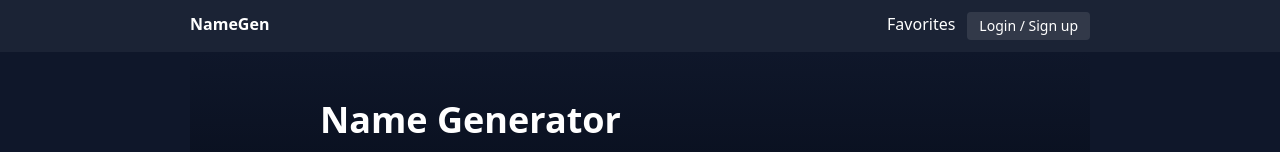
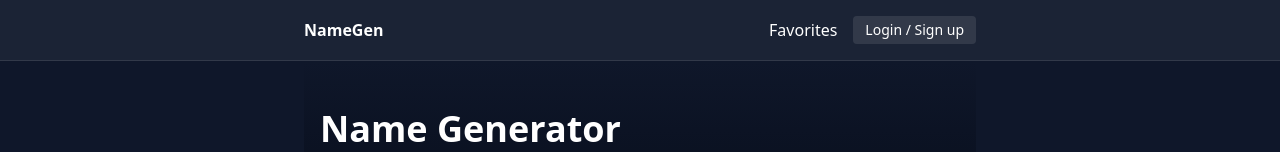
Before and after one commit to wyncole69/namegen-site, a Next.js app: page / in a window 1280 px wide. Shown: the top 152 px of the page. Built offline with nearby package versions, Linux system fonts and the light colour scheme; no server answers.

Commit message:
Update layout.tsx

```diff
--- a/app/layout.tsx
+++ b/app/layout.tsx
@@ -12,16 +12,19 @@ export default function RootLayout({ children }: { children: React.ReactNode })
   return (
     <html lang="en">
       <body>
-        <div style={{ padding: "12px 16px", background: "rgba(255,255,255,0.05)" }}>
-          <div style={{ display: "flex", justifyContent: "space-between", maxWidth: 900, margin: "0 auto" }}>
-            <a href="/" style={{ fontWeight: 600 }}>NameGen</a>
-            <div style={{ display: "flex", gap: 12 }}>
-              <a href="/favorites">Favorites</a>
+        {/* Top bar */}
+        <div className="px-6 py-4 border-b border-white/10 bg-white/5">
+          <div className="mx-auto max-w-2xl flex items-center justify-between">
+            <a href="/" className="font-semibold">NameGen</a>
+            <div className="flex items-center gap-4">
+              <a href="/favorites" className="hover:underline">Favorites</a>
               <AuthBar />
             </div>
           </div>
         </div>
-        <div style={{ maxWidth: 900, margin: "0 auto" }}>{children}</div>
+
+        {/* Page content */}
+        <div className="mx-auto max-w-2xl">{children}</div>
       </body>
     </html>
   );
```
